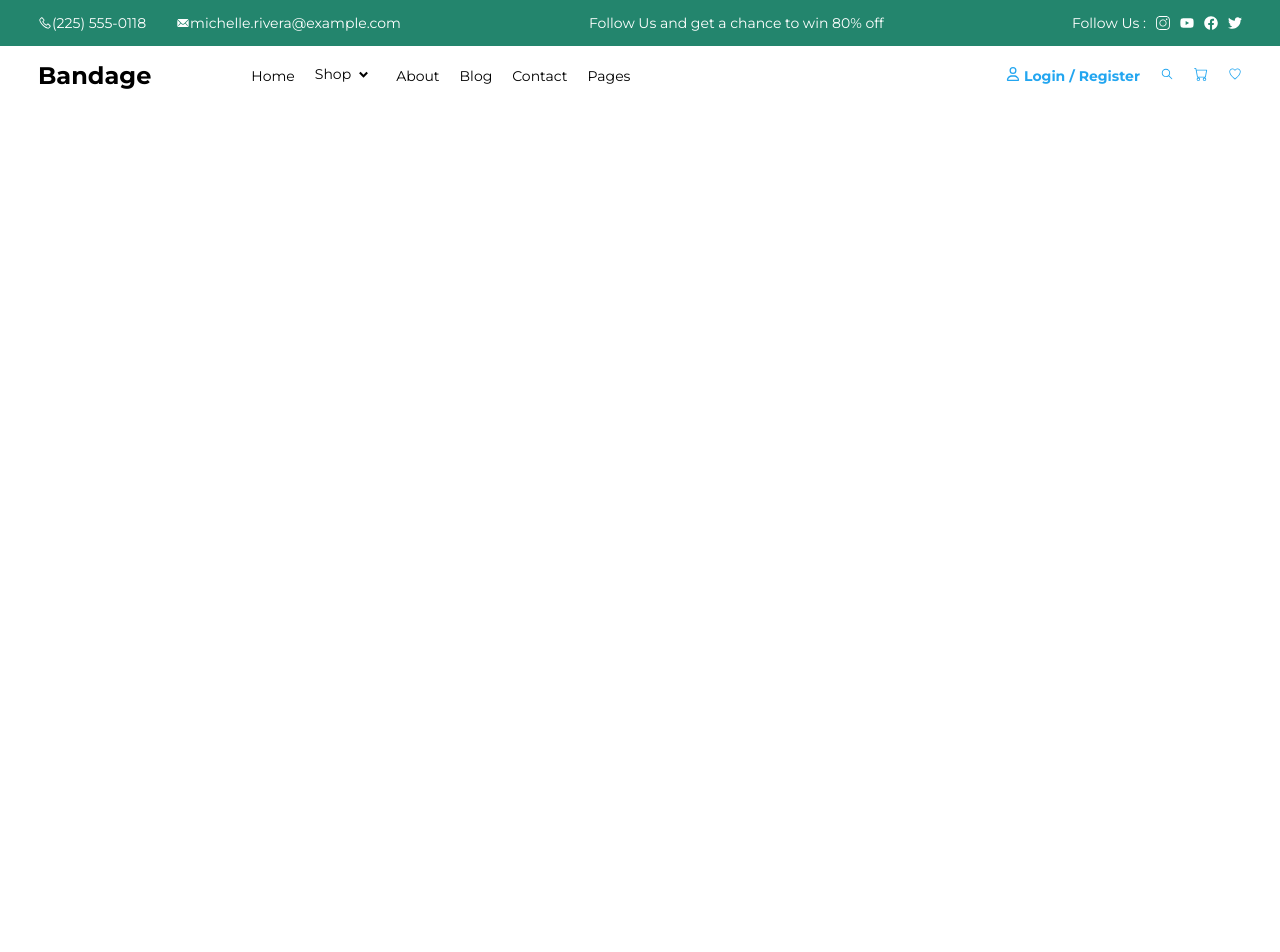
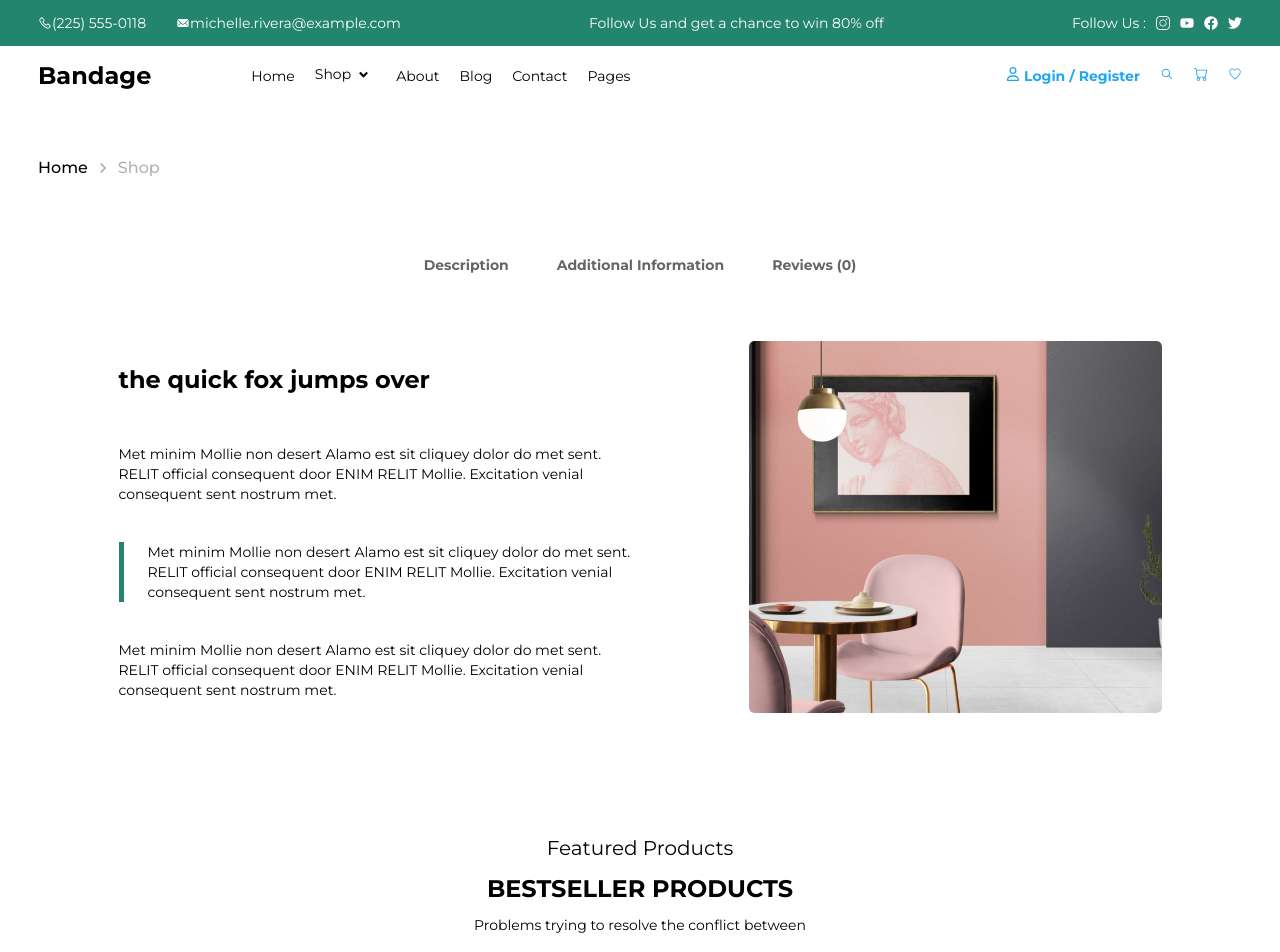
Before and after one commit to fredluggard/Bandage-E-commerce, a React (Vite) app: page /shop in a window 1280 px wide. Shown: the top 952 px of the page. Before the commit the page ends 800 px from the top, so only its background shows below. Built offline with nearby package versions, Linux system fonts and the light colour scheme; no server answers.

Commit message:
Started work on the Redux store

```diff
--- a/package.json
+++ b/package.json
@@ -10,10 +10,13 @@
     "preview": "vite preview"
   },
   "dependencies": {
+    "@reduxjs/toolkit": "^2.2.5",
     "react": "^18.2.0",
     "react-dom": "^18.2.0",
     "react-icons": "^5.2.1",
-    "react-router-dom": "^6.23.1"
+    "react-redux": "^9.1.2",
+    "react-router-dom": "^6.23.1",
+    "redux": "^5.0.1"
   },
   "devDependencies": {
     "@types/react": "^18.2.66",
--- a/src/components/BestSellers.jsx
+++ b/src/components/BestSellers.jsx
@@ -1,10 +1,12 @@
 import { useEffect, useState } from "react";
 import "../styles/BestSellers.css";
-import { Link } from "react-router-dom";
+import { useDispatch } from "react-redux";
+import { setItem } from "../features/ProductState";
 
 function BestSellers() {
   const [products, setProducts] = useState([]);
   const [count, setCount] = useState(10);
+  const dispatch = useDispatch();
 
   useEffect(() => {
     fetch(`https://dummyjson.com/products?limit=${count}`)
@@ -18,6 +20,16 @@ function BestSellers() {
     setCount((prevCount) => prevCount + 5);
   };
 
+  const handleAction = (product) => {
+    dispatch(
+      setItem({
+        title: product.title,
+        image: product.image,
+        price: product.price,
+      })
+    );
+  };
+
   return (
     <div className="container">
       <div className="best-seller">
@@ -28,7 +40,14 @@ function BestSellers() {
 
       <div className="products">
         {products.map((product) => (
-          <Link className="link" to="/shop" key={product.id}>
+          <a
+            onClick={() => {
+              handleAction(product);
+            }}
+            className="link"
+            href="/shop"
+            key={product.id}
+          >
             <div className="product">
               <img
                 width={183}
@@ -47,7 +66,7 @@ function BestSellers() {
                 <h4>${product.price}</h4>
               </span>
             </div>
-          </Link>
+          </a>
         ))}
       </div>
 
--- /dev/null
+++ b/src/components/ProductCard.jsx
@@ -0,0 +1,14 @@
+import "../styles/ProductCard.css";
+import { useSelector } from "react-redux";
+
+function ProductCard() {
+  const product = useSelector((state) => state.item.value);
+
+  return (
+    <div>
+      <div>{product.title}</div>
+    </div>
+  );
+}
+
+export default ProductCard;
--- /dev/null
+++ b/src/features/ProductState.jsx
@@ -0,0 +1,16 @@
+/* eslint-disable react-refresh/only-export-components */
+import { createSlice } from "@reduxjs/toolkit";
+
+export const ProductSlice = createSlice({
+  name: "item",
+  initialState: { value: { title: "", image: "", price: 0 } },
+  reducers: {
+    setItem: (state, action) => {
+      state.value = action.payload;
+    },
+  },
+});
+
+export const { setItem } = ProductSlice.actions;
+
+export default ProductSlice.reducer;
--- a/src/main.jsx
+++ b/src/main.jsx
@@ -1,17 +1,30 @@
 import React from "react";
 import ReactDOM from "react-dom/client";
+import "./index.css";
 import App from "./App.jsx";
-import "./index.css";
+import Shop from "./pages/Shop.jsx";
+import Cart from "./pages/Cart.jsx";
 import { RouterProvider, createBrowserRouter } from "react-router-dom";
-import Shop from "./pages/Shop.jsx";
+import { configureStore } from "@reduxjs/toolkit";
+import { Provider } from "react-redux";
+import productState from "./features/ProductState.jsx";
+
+const store = configureStore({
+  reducer: {
+    item: productState,
+  },
+});
 
 const router = createBrowserRouter([
   { path: "/", element: <App />, errorElement: <a href="/">Home</a> },
   { path: "/shop", element: <Shop /> },
+  { path: "/cart", element: <Cart /> },
 ]);
 
 ReactDOM.createRoot(document.getElementById("root")).render(
   <React.StrictMode>
-    <RouterProvider router={router} />
+    <Provider store={store}>
+      <RouterProvider router={router} />
+    </Provider>
   </React.StrictMode>
 );
--- /dev/null
+++ b/src/pages/Cart.jsx
@@ -0,0 +1,28 @@
+import { Link } from "react-router-dom";
+import "../styles/Cart.css";
+import NavBar from "../components/NavBar";
+import { MdKeyboardArrowRight } from "react-icons/md";
+import Footer from "../components/Footer";
+import BestSellers from "../components/BestSellers";
+
+function Cart() {
+  return (
+    <div>
+      <NavBar />
+
+      <div className="home-cart">
+        <Link to="/">Home</Link>
+        <MdKeyboardArrowRight className="arrow-cart" />
+        <Link to="/shop">Shop</Link>
+        <MdKeyboardArrowRight className="arrow-cart1" />
+        <p>Cart</p>
+      </div>
+      <div>API Content</div>
+
+      <BestSellers />
+      <Footer />
+    </div>
+  );
+}
+
+export default Cart;
--- a/src/pages/Shop.jsx
+++ b/src/pages/Shop.jsx
@@ -1,9 +1,74 @@
+import "../styles/Shop.css";
+import { Link } from "react-router-dom";
 import NavBar from "../components/NavBar";
+import ProductCard from "../components/ProductCard";
+import { MdKeyboardArrowRight } from "react-icons/md";
+import img from "../assets/images/reading.png";
+import BestSellers from "../components/BestSellers";
+import hoo from "../assets/images/fa-brands-1.png";
+import left from "../assets/images/fa-brands-2.png";
+import leaf from "../assets/images/fa-brands-3.png";
+import stripe from "../assets/images/fa-brands-4.png";
+import aws from "../assets/images/fa-brands-5.png";
+import dot from "../assets/images/fa-brands-6.png";
+import Footer from "../components/Footer";
 
 function Shop() {
   return (
     <div>
       <NavBar />
+
+      <div className="home">
+        <Link to="/">Home</Link>
+        <MdKeyboardArrowRight className="arrow" />
+        <p>Shop</p>
+      </div>
+
+      <ProductCard />
+
+      <div className="info">
+        <h5>Description</h5>
+        <h5>Additional Information</h5>
+        <h5>
+          Reviews <span>(0)</span>
+        </h5>
+      </div>
+
+      <div className="write-up">
+        <div className="text">
+          <h3>the quick fox jumps over </h3>
+          <p>
+            Met minim Mollie non desert Alamo est sit cliquey dolor do met sent.
+            RELIT official consequent door ENIM RELIT Mollie. Excitation venial
+            consequent sent nostrum met.
+          </p>
+          <p className="colored">
+            Met minim Mollie non desert Alamo est sit cliquey dolor do met sent.
+            RELIT official consequent door ENIM RELIT Mollie. Excitation venial
+            consequent sent nostrum met.
+          </p>
+          <p>
+            Met minim Mollie non desert Alamo est sit cliquey dolor do met sent.
+            RELIT official consequent door ENIM RELIT Mollie. Excitation venial
+            consequent sent nostrum met.
+          </p>
+        </div>
+
+        <img src={img} alt="Reading desk" />
+      </div>
+
+      <BestSellers />
+
+      <div className="brands">
+        <img src={hoo} alt="hoo" />
+        <img src={left} alt="left" />
+        <img src={leaf} alt="leaf" />
+        <img src={stripe} alt="Stripe" />
+        <img src={aws} alt="aws" />
+        <img src={dot} alt="dot" />
+      </div>
+
+      <Footer />
     </div>
   );
 }
--- /dev/null
+++ b/src/styles/Cart.css
@@ -0,0 +1,26 @@
+.home-cart {
+  display: flex;
+  gap: 5px;
+  align-items: center;
+  padding: 34px 38px;
+}
+
+.home-cart a {
+  text-decoration: none;
+  color: black;
+  font-weight: 500;
+}
+
+.arrow-cart {
+  font-size: 20px;
+}
+
+.arrow-cart1 {
+  font-size: 20px;
+  opacity: 0.3;
+}
+
+.home-cart p {
+  opacity: 0.3;
+  font-weight: 500;
+}
--- /dev/null
+++ b/src/styles/Shop.css
@@ -0,0 +1,100 @@
+.home {
+  display: flex;
+  gap: 5px;
+  align-items: center;
+  padding: 34px 38px;
+}
+
+.home a {
+  text-decoration: none;
+  color: black;
+  font-weight: 500;
+}
+
+.arrow {
+  font-size: 20px;
+  opacity: 0.3;
+}
+
+.home p {
+  opacity: 0.3;
+  font-weight: 500;
+}
+
+.info {
+  display: flex;
+  gap: 48px;
+  justify-content: center;
+  align-items: center;
+}
+
+.info h5 {
+  font-size: 14px;
+  font-weight: 700;
+  line-height: 24px;
+  text-align: center;
+  opacity: 0.6;
+}
+
+.write-up {
+  display: flex;
+  gap: 30px;
+  justify-content: center;
+  align-items: center;
+  margin: 40px 0;
+}
+
+.text {
+  width: 600px;
+  height: 330px;
+  display: flex;
+  flex-direction: column;
+  justify-content: center;
+  align-items: start;
+  gap: 10px;
+}
+
+.text h3 {
+  font-size: 24px;
+  font-weight: 700;
+  line-height: 32px;
+}
+
+.text p {
+  width: 517px;
+  font-size: 14px;
+  font-weight: 400;
+  line-height: 20px;
+}
+
+.colored {
+  padding-left: 24px;
+  border-left: 5px solid #23856d;
+}
+
+.write-up img {
+  width: 413px;
+  height: 372px;
+  border-radius: 5px;
+}
+
+.brands {
+  display: flex;
+  justify-content: center;
+  align-items: center;
+  gap: 55px;
+  margin-bottom: 100px;
+}
+
+@media screen and (max-width: 700px) {
+  .info {
+    display: none;
+  }
+
+  .write-up {
+    display: none;
+  }
+  .brands {
+    flex-direction: column;
+  }
+}
```
Also changed, not shown: src/assets/images/reading.png (renamed from src/assets/images/unsplash_QANOF9iJlFs.png), src/styles/ProductCard.css (added), 1 other file (tests, documents, lock files or other folders).
